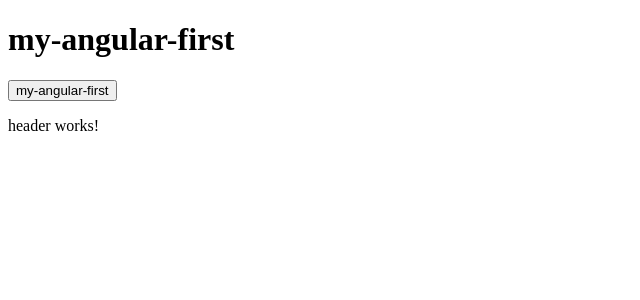
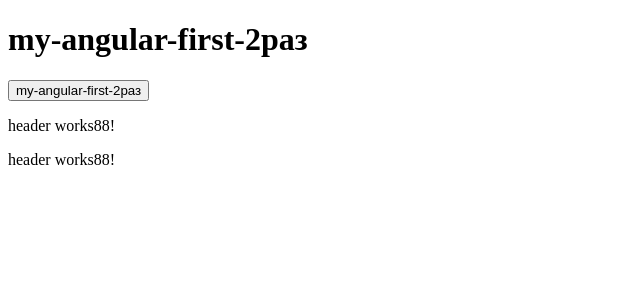
Before and after one commit to marishanegrusti/my-angular-first, an Angular app: page / in a window 1280 px wide. Shown: the top 300 px of the page, without its empty margins (0-640 px from the left). Built offline with nearby package versions, Linux system fonts and the light colour scheme.

Commit message:
chang changed it a little component (components/header)

```diff
--- a/src/app/app.component.html
+++ b/src/app/app.component.html
@@ -1,3 +1,4 @@
 <h1>{{title}}</h1>
 <button [disabled]="isDisabled">{{title}}</button>
 <app-header></app-header>
+<app-header></app-header>
--- a/src/app/app.component.ts
+++ b/src/app/app.component.ts
@@ -10,6 +10,6 @@ import {HeaderComponent} from './components/header/header.component';
   styleUrl: './app.component.css'
 })
 export class AppComponent {
-  title : string = 'my-angular-first';
+  title : string = 'my-angular-first-2раз';
   isDisabled=false;//true;
 }
--- a/src/app/components/header/header.component.html
+++ b/src/app/components/header/header.component.html
@@ -1 +1 @@
-<p>header works!</p>
+<p>header works88!</p>
```
